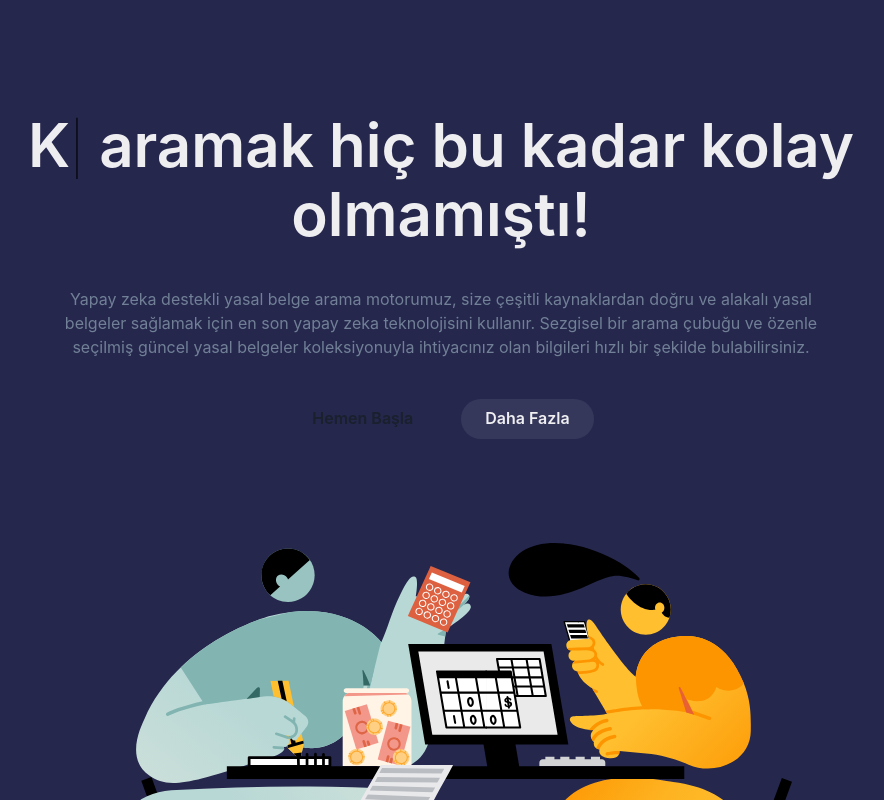
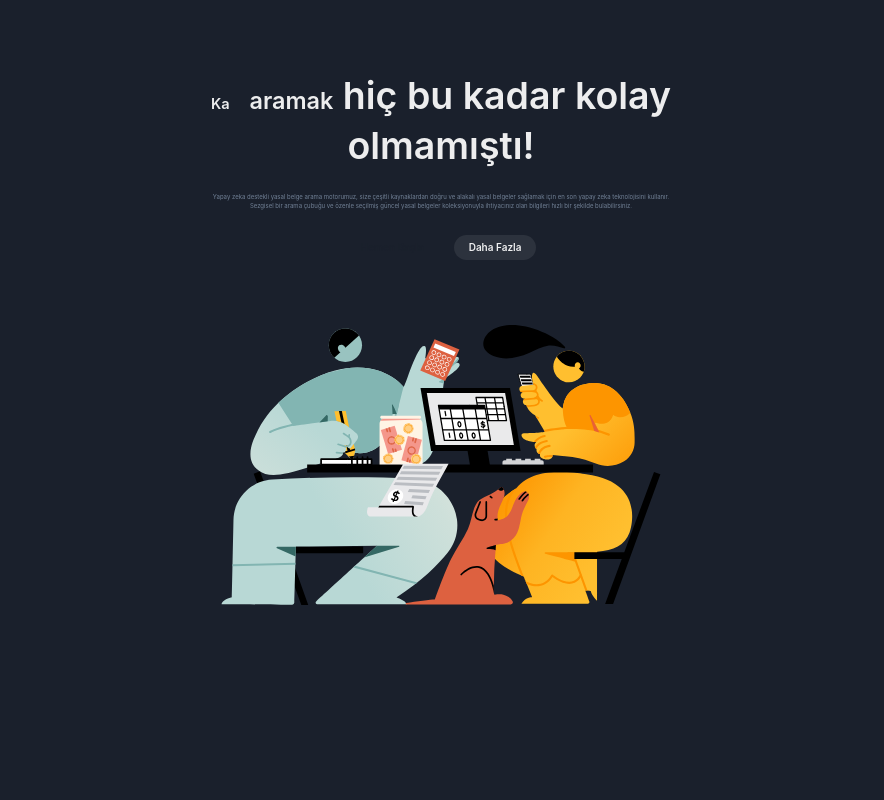
Before and after one commit to hukuki/frontend-main, a Next.js app: page / in a window 1280 px wide. Shown: the top 800 px of the page, without its empty margins (199-1083 px from the left). Built offline with nearby package versions, Linux system fonts and the light colour scheme.

Commit message:
Changed the color theme

```diff
--- a/src/styles/globals.css
+++ b/src/styles/globals.css
@@ -99,9 +99,73 @@ meter {
 }
 
 /* Additional custom features */
+
+:root {
+    --color-blue-50: #DEF4FF;
+    --color-blue-100: #B0DDFF;
+    --color-blue-200: #82C5FC;
+    --color-blue-300: #52ADF7;
+    --color-blue-400: #2596F4;
+    --color-blue-500: #0B7DDA;
+    --color-blue-600: #0061AB;
+    --color-blue-700: #00457B;
+    --color-blue-800: #002A4D;
+    --color-blue-900: #000F1F;
+
+    --background-color-dark: #000F1F;
+    --background-color-light: #FAFAFA;
+
+    --container-color-dark: #151C28;
+    --container-color-light: #FFFFFF;
+
+    --text-color-primary-light: #FFFFFF;
+    --text-color-secondary-light: #E6E6E6;
+    --text-color-ternary-light: #CCCCCC;
+    --text-color-primary-dark: #000F1F;
+    --text-color-secondary-dark: #002752;
+    --text-color-ternary-dark: #004085;
+
+    --color-grey-50: #F1F1F3;
+    --color-grey-100: #D5D5D7;
+    --color-grey-200: #BABABE;
+    --color-grey-300: #9F9FA6;
+    --color-grey-400: #83838E;
+    --color-grey-500: #696974;
+    --color-grey-600: #52525A;
+    --color-grey-700: #3B3B40;
+    --color-grey-800: #232326;
+    --color-grey-900: #0C0C0E;
+}
+
+/* Additional custom features */
+* {
+    font-size: 62.5%;
+}
+
 html,
 body,
 body > div:first-of-type { /* the div is the root div (id="__next") */
     height: 100%;
-    background-color: #25274D;
+    scrollbar-gutter: auto;
 }
+
+/* Customize scrollbar */
+::-webkit-scrollbar-track
+{
+	border-radius: 10px;
+	background-color: #E9EBEE;
+}
+
+::-webkit-scrollbar
+{
+	width: 10px;
+	background-color: #E9EBEE;
+    border-radius: 10px;
+}
+
+::-webkit-scrollbar-thumb
+{
+    width: 20px;
+	background-color: #C4C4C4;
+    border-radius: 10px;
+}
--- a/src/theme/index.ts
+++ b/src/theme/index.ts
@@ -7,11 +7,16 @@ import { Menu } from "./components/overlay";
 // Colors
 const colors = {
   dark: {
-    primary: "#25274D",
-    secondary: "#E9EBEE",
-    tertiary: "#C4C4C4",
-    quaternary: "#4E005E",
-    quinary: "#00BFBF",
+    50: "#DEF4FF",
+    100: "#B0DDFF",
+    200: "#82C5FC",
+    300: "#52ADF7",
+    400: "#2596F4",
+    500: "#0B7DDA",
+    600: "#0061AB",
+    700: "#00457B",
+    800: "#002A4D",
+    900: "#000F1F",
   },
 };
 
```
